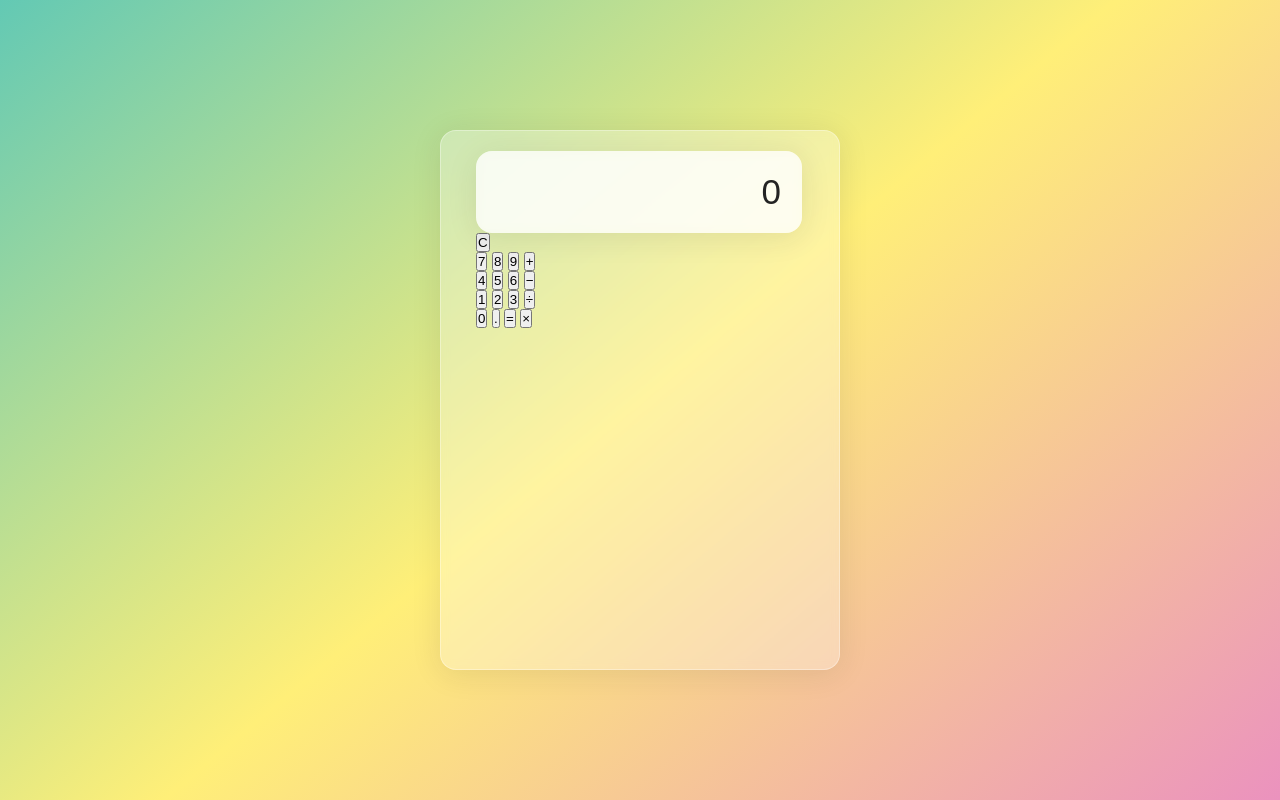
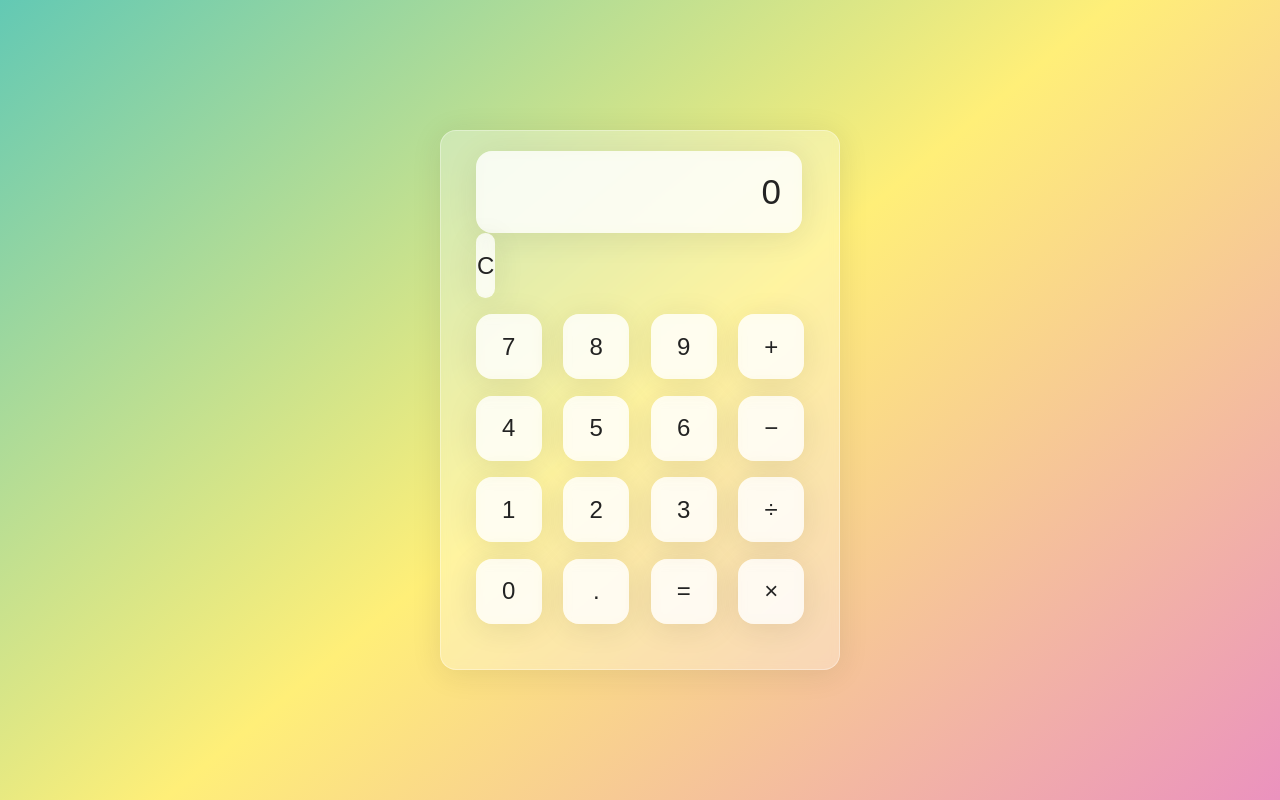
Before and after one commit to Bawantha1234/Calculator-Html-css-js, a plain HTML site: page index.html in a window 1280 px wide. Drawn offline with Linux system fonts and the light colour scheme.

Commit message:
calc-button-row & calc-button

```diff
--- a/style.css
+++ b/style.css
@@ -47,3 +47,22 @@ body{
     text-align: right;
     width: 326px;
 }
+
+.calc-button-row{
+    display: flex;
+    justify-content: space-between;
+    margin: 5% 0;
+}
+.calc-button{
+    backdrop-filter: blur(5.5px);
+    -webkit-backdrop-filter: blur(5.5px);
+    background: rgba(255,255,255,0.75);
+    border: 1px solid rgba(255,255,255,0.01);
+    border-radius: 16px;
+    box-shadow: 0 4px 30px rgba(35,35,35,0.1);
+    color: #232323;
+    flex-basis: 20%;
+    font-family: inherit;
+    font-size: 24px;
+    height: 65px;
+}
```
